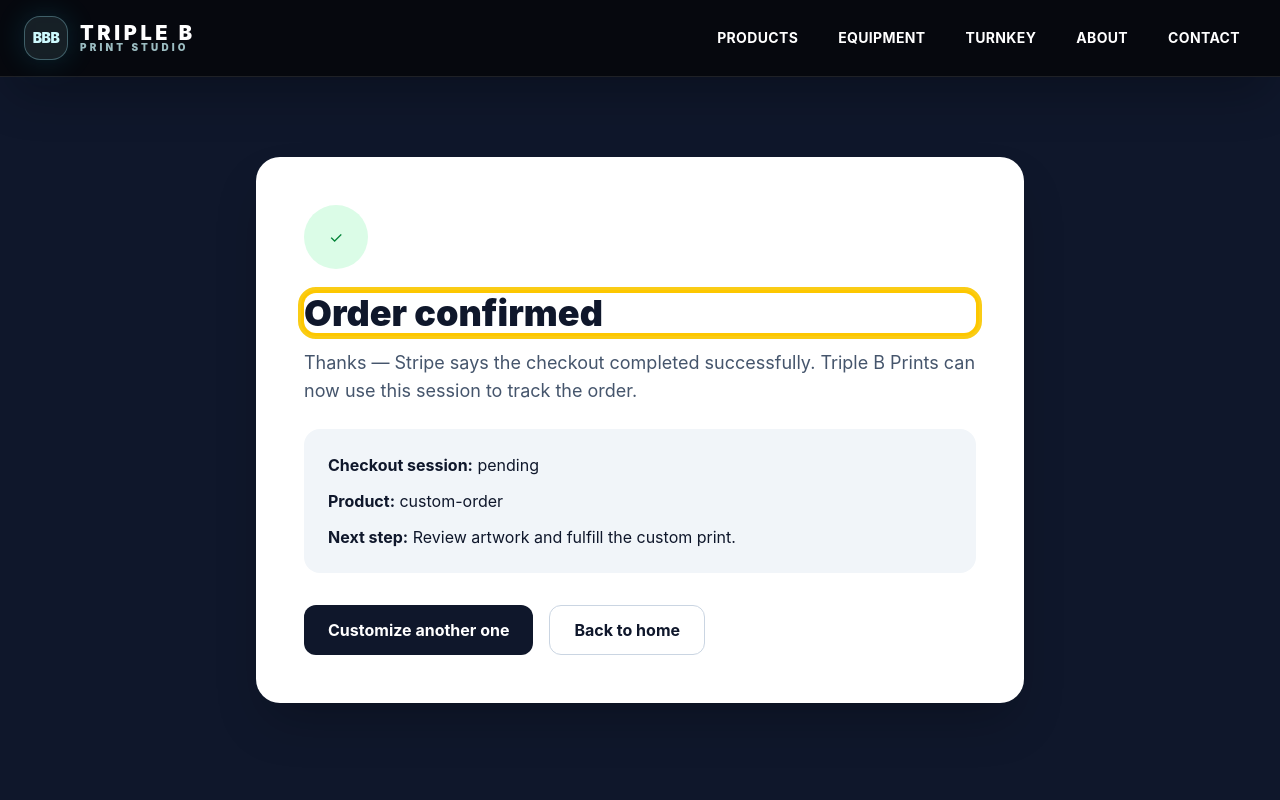
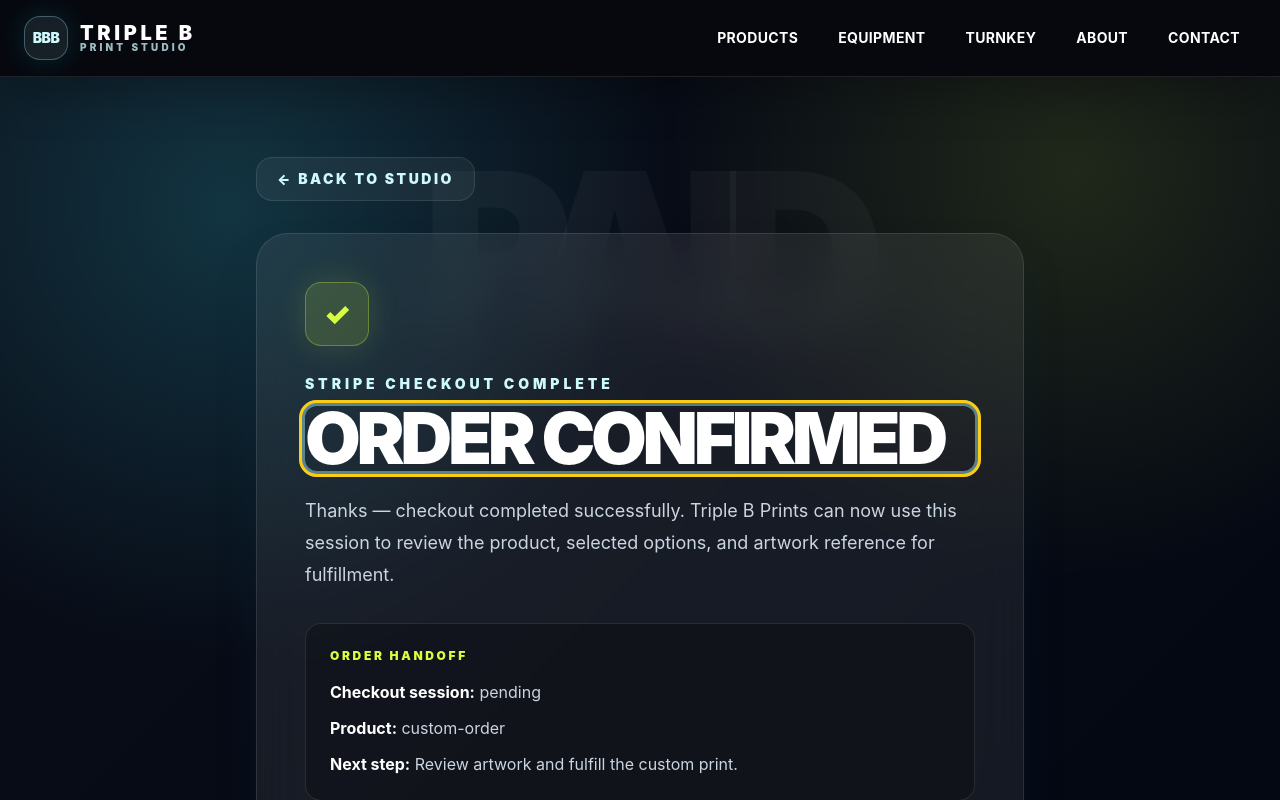
Before and after one commit to kn8-codes/triple-b-prints, a SvelteKit app: page /shop/success in a window 1280 px wide. Shown: the top 800 px of the page. Built offline with nearby package versions, Linux system fonts and the light colour scheme.

Commit message:
feat: polish dark shop flow and checkout smoke boundary

```diff
--- a/src/routes/+page.svelte
+++ b/src/routes/+page.svelte
@@ -107,7 +107,7 @@
 				<p class="mb-4 text-sm font-black uppercase tracking-[0.32em] text-cyan-100">Triple B / Print Studio</p>
 				<h1 class="text-5xl font-black uppercase leading-[0.88] tracking-[-0.08em] text-white sm:text-7xl lg:text-8xl">
 					Custom prints<br />
-					<span class="text-[#d8ff3e]">with teeth.</span>
+					<span class="text-[#d8ff3e]">made sharp.</span>
 				</h1>
 				<p class="mx-auto mt-7 max-w-xl text-lg leading-8 text-slate-300 lg:mx-0">
 					T-shirts, hoodies, mugs, keychains, and small-run merch with a configurator that lets customers see the job before checkout.
@@ -189,23 +189,23 @@
 				<p class="mb-3 text-sm font-black uppercase tracking-[0.28em] text-cyan-100">Shop posture</p>
 				<h2 class="mb-6 text-4xl font-black uppercase tracking-[-0.05em] text-white md:text-6xl">Small shop. Sharp output.</h2>
 				<p class="mb-6 text-lg leading-8 text-slate-300">
-					Triple B is being shaped around fast custom work, clean previews, and a checkout flow that helps customers send usable artwork instead of mystery files from the swamp.
+					Triple B is being shaped around fast custom work, clean previews, and a checkout flow that helps customers send usable artwork instead of guessing what the shop needs.
 				</p>
 				<p class="mb-8 text-lg leading-8 text-slate-300">
 					The site should feel like a print room: dark, focused, practical, and built around getting the job onto the press.
 				</p>
 				<div class="grid grid-cols-2 gap-4 sm:grid-cols-3">
 					<div class="rounded-2xl border border-white/10 bg-white/[0.05] p-5">
-						<p class="text-3xl font-black text-[#d8ff3e]">500+</p>
-						<p class="mt-1 text-sm font-bold uppercase tracking-wide text-slate-400">Happy Customers</p>
+						<p class="text-3xl font-black text-[#d8ff3e]">Upload</p>
+						<p class="mt-1 text-sm font-bold uppercase tracking-wide text-slate-400">Artwork preview</p>
 					</div>
 					<div class="rounded-2xl border border-white/10 bg-white/[0.05] p-5">
-						<p class="text-3xl font-black text-[#d8ff3e]">2 Day</p>
-						<p class="mt-1 text-sm font-bold uppercase tracking-wide text-slate-400">Turnaround</p>
+						<p class="text-3xl font-black text-[#d8ff3e]">Place</p>
+						<p class="mt-1 text-sm font-bold uppercase tracking-wide text-slate-400">Size and position</p>
 					</div>
 					<div class="rounded-2xl border border-white/10 bg-white/[0.05] p-5 col-span-2 sm:col-span-1">
-						<p class="text-3xl font-black text-[#d8ff3e]">100%</p>
-						<p class="mt-1 text-sm font-bold uppercase tracking-wide text-slate-400">Satisfaction</p>
+						<p class="text-3xl font-black text-[#d8ff3e]">Checkout</p>
+						<p class="mt-1 text-sm font-bold uppercase tracking-wide text-slate-400">Stripe handoff</p>
 					</div>
 				</div>
 			</div>
@@ -230,7 +230,7 @@
 			<div>
 				<h3 class="mb-4 text-2xl font-black uppercase tracking-[-0.03em]">Triple B Prints</h3>
 				<p class="leading-relaxed text-slate-400">
-					Bold custom merch with a live configurator and just enough chaos to keep the machinery awake.
+					Bold custom merch with a live configurator built to get clean artwork, clear options, and checkout-ready orders into the shop.
 				</p>
 			</div>
 			<div>
@@ -267,7 +267,7 @@
 			</div>
 		</div>
 		<div class="border-t border-white/10 pt-8 text-center text-sm text-slate-500">
-			<p>© {new Date().getFullYear()} Triple B Prints. All rights reserved. Demo mockup.</p>
+			<p>© {new Date().getFullYear()} Triple B Prints. All rights reserved.</p>
 		</div>
 	</div>
 </footer>
--- a/src/routes/api/create-checkout-session/+server.ts
+++ b/src/routes/api/create-checkout-session/+server.ts
@@ -50,6 +50,19 @@ export const POST: RequestHandler = async ({ request, url }) => {
 		colorLabel
 	} = checkout;
 
+	let stripeSecretKey: string;
+	try {
+		stripeSecretKey = assertStripeKey();
+	} catch (error) {
+		return json(
+			{
+				error: error instanceof Error ? error.message : 'Stripe Checkout is not configured yet.',
+				code: 'stripe_not_configured'
+			},
+			{ status: 503 }
+		);
+	}
+
 	// Success gets its own page so the customer lands somewhere calm and explicit after payment.
 	// Cancel intentionally returns to the same product page so they can adjust options instead of starting over.
 	const successUrl = `${url.origin}/shop/success?session_id={CHECKOUT_SESSION_ID}&product=${encodeURIComponent(product.slug)}`;
@@ -79,7 +92,7 @@ export const POST: RequestHandler = async ({ request, url }) => {
 	const stripeResponse = await fetch(STRIPE_CHECKOUT_URL, {
 		method: 'POST',
 		headers: {
-			Authorization: `Bearer ${assertStripeKey()}`,
+			Authorization: `Bearer ${stripeSecretKey}`,
 			'Content-Type': 'application/x-www-form-urlencoded'
 		},
 		body: form.toString()
--- a/src/routes/shop/success/+page.svelte
+++ b/src/routes/shop/success/+page.svelte
@@ -7,13 +7,12 @@
 	let liveMessage = $state('');
 
 	onMount(() => {
-		// We move focus to the confirmation heading on load so keyboard and screen-reader users
-		// land directly on the outcome of their payment flow instead of somewhere random on the page.
+		// Move focus to the outcome so keyboard and screen-reader users land on confirmation.
 		headingRef?.focus();
 		const params = new URLSearchParams(window.location.search);
 		sessionId = params.get('session_id') ?? 'pending';
 		productSlug = params.get('product') ?? 'custom-order';
-		liveMessage = 'Payment complete. Your order confirmation page is ready.';
+		liveMessage = 'Payment complete. Your Triple B Prints order confirmation page is ready.';
 	});
 </script>
 
@@ -22,33 +21,46 @@
 	<meta name="description" content="Stripe Checkout success page for Triple B Prints." />
 </svelte:head>
 
-<section class="min-h-screen bg-slate-900 text-white py-20 px-6">
-	<div class="max-w-3xl mx-auto">
+<section class="relative min-h-screen overflow-hidden bg-[#07090f] px-4 py-20 text-white sm:px-6">
+	<div class="pointer-events-none absolute inset-0 bg-[radial-gradient(circle_at_18%_14%,rgba(62,230,255,0.18),transparent_34%),radial-gradient(circle_at_84%_10%,rgba(216,255,62,0.12),transparent_30%),linear-gradient(135deg,rgba(15,23,42,0.36),rgba(3,7,18,1))]"></div>
+	<div class="pointer-events-none absolute left-1/2 top-16 hidden -translate-x-1/2 select-none text-[18vw] font-black uppercase leading-none tracking-[-0.12em] text-white/[0.035] lg:block">
+		PAID
+	</div>
+
+	<div class="relative mx-auto max-w-3xl">
 		<p class="sr-only" aria-live="polite" aria-atomic="true">{liveMessage}</p>
 
-		<div class="bg-white text-slate-900 rounded-3xl shadow-2xl p-8 md:p-12">
-			<div class="inline-flex items-center justify-center w-16 h-16 rounded-full bg-green-100 text-green-700 mb-6" aria-hidden="true">
+		<a href="/" class="mb-8 inline-flex min-h-11 items-center rounded-2xl border border-white/10 bg-white/5 px-5 text-sm font-black uppercase tracking-[0.18em] text-cyan-100 transition-colors hover:border-cyan-200/40 hover:bg-cyan-200/10 hover:text-[#d8ff3e] focus:outline-none focus:ring-4 focus:ring-[#d8ff3e]">
+			← Back to Studio
+		</a>
+
+		<div class="rounded-[2rem] border border-white/10 bg-white/[0.07] p-5 shadow-2xl shadow-cyan-950/30 backdrop-blur-xl sm:p-8 md:p-12">
+			<div class="mb-7 inline-flex h-16 w-16 items-center justify-center rounded-2xl border border-[#d8ff3e]/30 bg-[#d8ff3e]/15 text-3xl font-black text-[#d8ff3e] shadow-[0_0_34px_rgba(216,255,62,0.14)]" aria-hidden="true">
 				✓
 			</div>
 
-			<h1 bind:this={headingRef} tabindex="-1" class="text-4xl font-black mb-4 focus:outline-none focus:ring-4 focus:ring-yellow-400 rounded-sm">
+			<p class="mb-3 text-sm font-black uppercase tracking-[0.28em] text-cyan-100">Stripe checkout complete</p>
+			<h1 bind:this={headingRef} tabindex="-1" class="rounded-xl text-5xl font-black uppercase leading-[0.9] tracking-[-0.06em] text-white focus:outline-none focus:ring-2 focus:ring-cyan-200/45 focus:ring-offset-4 focus:ring-offset-transparent sm:text-7xl">
 				Order confirmed
 			</h1>
-			<p class="text-lg text-slate-600 mb-6">
-				Thanks — Stripe says the checkout completed successfully. Triple B Prints can now use this session to track the order.
+			<p class="mt-6 max-w-2xl text-lg leading-8 text-slate-300">
+				Thanks — checkout completed successfully. Triple B Prints can now use this session to review the product, selected options, and artwork reference for fulfillment.
 			</p>
 
-			<div class="rounded-2xl bg-slate-100 p-6 space-y-3" aria-label="Order confirmation details">
-				<p><span class="font-bold">Checkout session:</span> {sessionId}</p>
-				<p><span class="font-bold">Product:</span> {productSlug}</p>
-				<p><span class="font-bold">Next step:</span> Review artwork and fulfill the custom print.</p>
+			<div class="mt-8 rounded-2xl border border-white/10 bg-black/25 p-6" aria-label="Order confirmation details">
+				<p class="text-xs font-black uppercase tracking-[0.22em] text-[#d8ff3e]">Order handoff</p>
+				<div class="mt-4 space-y-3 text-slate-300">
+					<p><span class="font-bold text-white">Checkout session:</span> {sessionId}</p>
+					<p><span class="font-bold text-white">Product:</span> {productSlug}</p>
+					<p><span class="font-bold text-white">Next step:</span> Review artwork and fulfill the custom print.</p>
+				</div>
 			</div>
 
 			<div class="mt-8 flex flex-wrap gap-4">
-				<a href={`/shop/${productSlug}`} class="inline-flex items-center justify-center rounded-xl bg-slate-900 px-6 py-3 font-bold text-white hover:bg-slate-700 focus:outline-none focus:ring-4 focus:ring-yellow-400">
-					Customize another one
+				<a href={`/shop/${productSlug}`} class="inline-flex min-h-11 items-center justify-center rounded-2xl bg-[#d8ff3e] px-6 py-3 font-black uppercase tracking-[0.14em] text-slate-950 transition-all hover:scale-[1.01] hover:bg-yellow-200 focus:outline-none focus:ring-4 focus:ring-[#d8ff3e]">
+					Customize another
 				</a>
-				<a href="/" class="inline-flex items-center justify-center rounded-xl border border-slate-300 px-6 py-3 font-bold text-slate-900 hover:bg-slate-100 focus:outline-none focus:ring-4 focus:ring-yellow-400">
+				<a href="/" class="inline-flex min-h-11 items-center justify-center rounded-2xl border border-white/10 bg-white/5 px-6 py-3 font-black uppercase tracking-[0.14em] text-cyan-100 transition-colors hover:bg-cyan-200/10 hover:text-[#d8ff3e] focus:outline-none focus:ring-4 focus:ring-[#d8ff3e]">
 					Back to home
 				</a>
 			</div>
```
Also changed, not shown: 1 other file (tests, documents, lock files or other folders).
